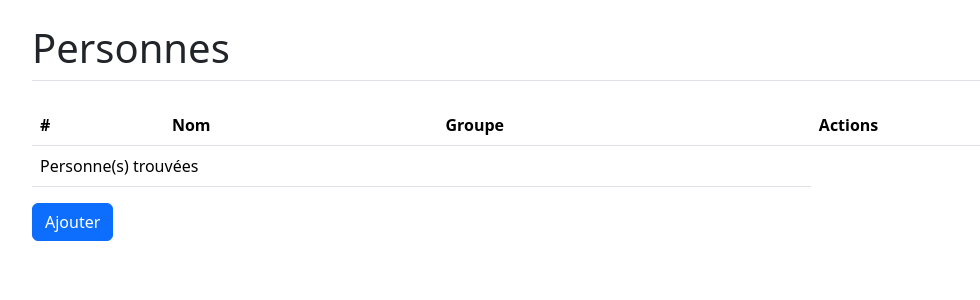
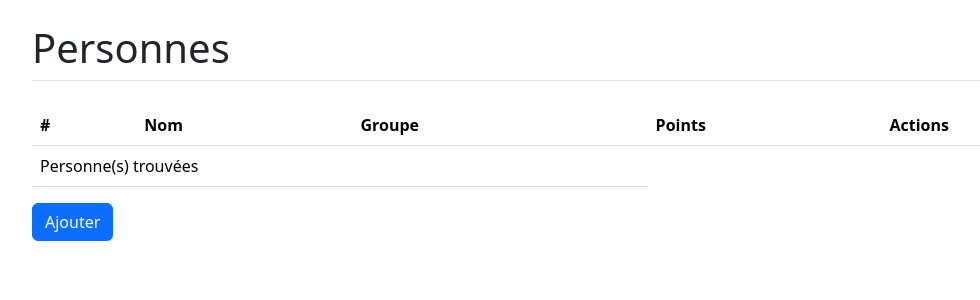
Before and after one commit to eteka75/symfony-tp-a-points, a Symfony app: template templates/personne/index.html.twig in a window 1280 px wide. Shown: the part 56-356 px from the top of the page, without its empty margins (50-1030 px from the left). Run offline with Twig, Linux system fonts and the light colour scheme; the template is opened without the code that fills it, so the values that code supplies are empty; some libraries are stand-ins or nearby versions.

Commit message:
Add Form

```diff
--- a/templates/personne/index.html.twig
+++ b/templates/personne/index.html.twig
@@ -11,6 +11,7 @@
                 <th>#</th>
                 <th>Nom</th>
                 <th>Groupe</th>
+                <th>Points</th>
                 <th>Actions</th>
             </tr>
         </thead>
@@ -19,8 +20,8 @@
             <tr>
                 <td>{{ personne.id }}</td>
                 <td>{{ personne.nom }}</td>
+                <td>{{ personne.groupe }}</td>
                 <td>{{ (personne.total) }}</td>
-                <td>{{ personne.groupe }}</td>
                 <td>
                     <a class="btn btn-sm btn-primary" href="{{ path('app_point_new', {'id': personne.id}) }}">Ajouter point</a>
 
```
